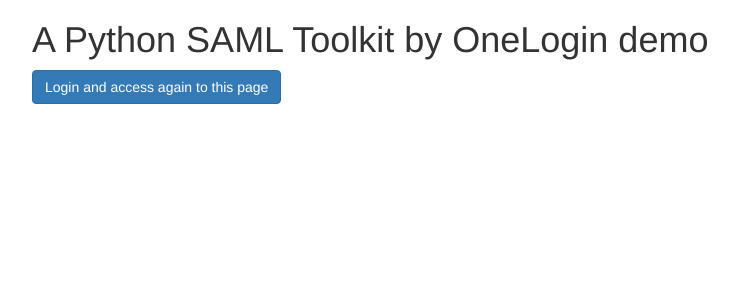
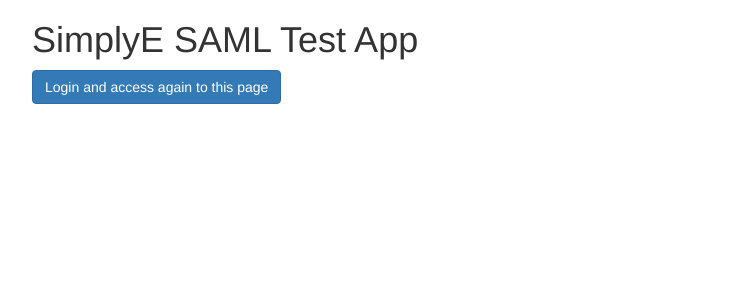
Before and after one commit to kristojorg/lyrasis-saml-test, a Flask app: page /attrs/ in a window 1280 px wide. Shown: the top 300 px of the page, without its empty margins (38-776 px from the left). Run offline with Flask 2, Linux system fonts and the light colour scheme; some libraries are stand-ins or nearby versions.

Commit message:
update title

```diff
--- a/templates/base.html
+++ b/templates/base.html
@@ -1,13 +1,16 @@
 <!DOCTYPE html>
 <html lang="en">
   <head>
-    <meta charset="utf-8">
-    <meta http-equiv="X-UA-Compatible" content="IE=edge">
-    <meta name="viewport" content="width=device-width, initial-scale=1">
+    <meta charset="utf-8" />
+    <meta http-equiv="X-UA-Compatible" content="IE=edge" />
+    <meta name="viewport" content="width=device-width, initial-scale=1" />
 
-    <title>A Python SAML Toolkit by OneLogin demo</title>
+    <title>SimplyE SAML Test App</title>
 
-    <link rel="stylesheet" href="//maxcdn.bootstrapcdn.com/bootstrap/3.2.0/css/bootstrap.min.css">
+    <link
+      rel="stylesheet"
+      href="//maxcdn.bootstrapcdn.com/bootstrap/3.2.0/css/bootstrap.min.css"
+    />
 
     <!-- HTML5 Shim and Respond.js IE8 support of HTML5 elements and media queries -->
     <!-- WARNING: Respond.js doesn't work if you view the page via file:// -->
@@ -18,7 +21,7 @@
   </head>
   <body>
     <div class="container">
-      <h1>A Python SAML Toolkit by OneLogin demo</h1>
+      <h1>SimplyE SAML Test App</h1>
 
       {% block content %}{% endblock %}
     </div>
```
